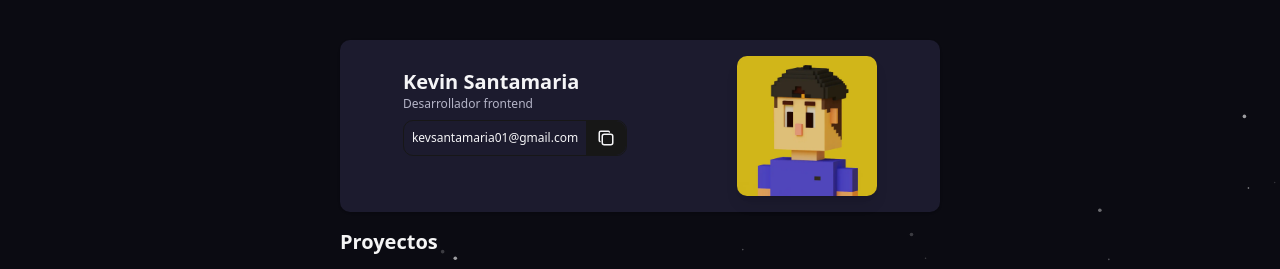
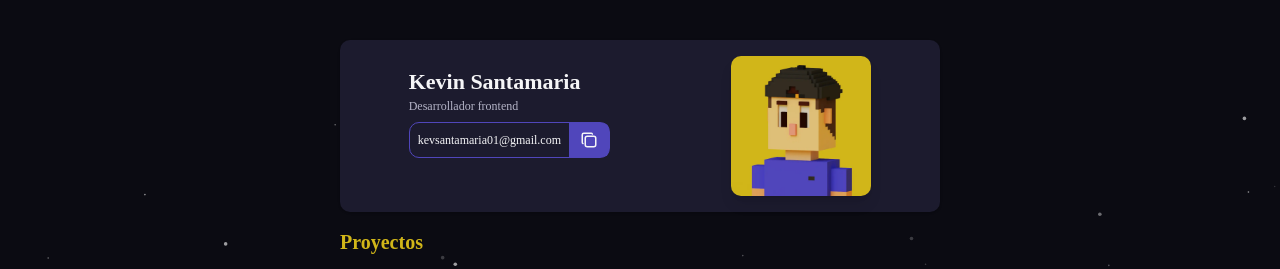
Before and after one commit to kevsantamaria/portfolio, an Astro site: page / in a window 1280 px wide. Shown: the top 269 px of the page. Built offline with nearby package versions, Linux system fonts and the light colour scheme; Astro itself is replaced by a stand-in of ours; some icons are missing; a web font is replaced by a local one.

Commit message:
feat: Added Alan Sans font and updated some components styles

```diff
--- a/package.json
+++ b/package.json
@@ -12,6 +12,7 @@
   },
   "dependencies": {
     "@astrojs/react": "^4.4.0",
+    "@fontsource/alan-sans": "^5.2.1",
     "@iconify-json/skill-icons": "^1.2.3",
     "@iconify-json/tabler": "^1.2.23",
     "@tailwindcss/vite": "^4.1.14",
--- a/src/components/ContactCard.astro
+++ b/src/components/ContactCard.astro
@@ -5,11 +5,11 @@ import CopyEmailBtn from '@/components/ui/CopyEmailBtn'
 ---
 
 <section
-  class="container bg-custom-card mt-10 shadow rounded-lg p-4 selection:text-secondary flex justify-around items-center gap-4"
+  class="container bg-custom-card mt-10 shadow rounded-lg p-4 selection:text-custom-secondary flex justify-around items-center gap-4"
 >
   <div class="flex flex-col items-left">
     <div class="mb-2">
-      <h1 class="font-bold text-xl">Kevin Santamaria</h1>
+      <h1 class="font-bold text-[22px]">Kevin Santamaria</h1>
       <p class="text-xs text-secondary-custom-text">Desarrollador frontend</p>
     </div>
 
--- a/src/components/ui/CopyEmailBtn.tsx
+++ b/src/components/ui/CopyEmailBtn.tsx
@@ -19,10 +19,10 @@ function CopyEmailBtn() {
   }
 
   return (
-    <div className="text-xs pl-2 bg-inherit border border-primary rounded-lg flex items-center justify-between gap-2">
+    <div className="w-fit text-xs pl-2 bg-inherit border border-custom-primary rounded-lg flex items-center justify-between gap-2">
       <span ref={emailRef}>kevsantamaria01@gmail.com</span>
         <button
-          className="bg-primary rounded-r-lg hover:bg-primary-hover cursor-pointer flex items-center justify-center p-2 h-full w-10"
+          className="bg-custom-primary rounded-r-sm hover:bg-custom-primary-hover transition-color duration-200 cursor-pointer flex items-center justify-center p-2 h-full w-10"
           onClick={copyEmail}
           aria-label="Copiar email"
         >
--- a/src/layouts/Layout.astro
+++ b/src/layouts/Layout.astro
@@ -1,5 +1,7 @@
 ---
 import { Particles } from '@/components/ui/shadcn-io/particles'
+import '@fontsource/alan-sans'
+import alanSansWoff2 from '@fontsource/alan-sans/files/alan-sans-latin-400-normal.woff2?url'
 ---
 
 <!doctype html>
@@ -9,6 +11,7 @@ import { Particles } from '@/components/ui/shadcn-io/particles'
     <meta name="viewport" content="width=device-width" />
     <link rel="icon" type="image/x-icon" href="/favicon.ico" />
     <meta name="generator" content={Astro.generator} />
+    <link rel="preload" as="font" type="font/woff2" href={alanSansWoff2} crossorigin="anonymous">
     <title>Kevin Santamaria</title>
   </head>
   <body class="relative h-full">
@@ -18,7 +21,7 @@ import { Particles } from '@/components/ui/shadcn-io/particles'
     <Particles
       client:load
       className="absolute inset-0 -z-10"
-      quantity={100}
+      quantity={120}
       ease={80}
       staticity={40}
       color="#ffffff"
--- a/src/styles/global.css
+++ b/src/styles/global.css
@@ -5,28 +5,30 @@
 
 body {
   color: var(--color-primary-custom-text);
-  background-color: #0b0b12;
+  background-color: var(--color-custom-bg);
+  font-family: 'Alan Sans';
 }
 
 @theme {
-  --color-primary: #5046bb;
-  --color-primary-hover: #6358d1;
-  --color-secondary: #d1b619;
+  --color-custom-primary: #5046bb;
+  --color-custom-primary-hover: #6358d1;
+  --color-custom-secondary: #d1b619;
+  --color-custom-bg: #0b0b12;
   --color-custom-card: #1c1b2e;
   --color-primary-custom-text: #f5f5f7;
   --color-secondary-custom-text: #b4b4c7;
 }
 
 .custom-link {
-  @apply text-[#eee] hover:text-secondary transition-colors duration-200;
+  @apply text-primary-custom-text hover:text-custom-secondary transition-colors duration-200;
 }
 
 .section-header {
-  @apply font-bold text-xl my-4 text-secondary
+  @apply font-bold text-xl my-4 text-custom-secondary
 }
 
 .cta-btn {
-  @apply bg-primary px-3 py-1 rounded-lg font-semibold hover:bg-primary-hover cursor-pointer transition-colors duration-150;
+  @apply bg-custom-primary px-3 py-1 rounded-lg font-semibold hover:bg-custom-primary-hover cursor-pointer transition-colors duration-150;
 }
 
 @theme inline {
```
Also changed, not shown: pnpm-lock.yaml.
